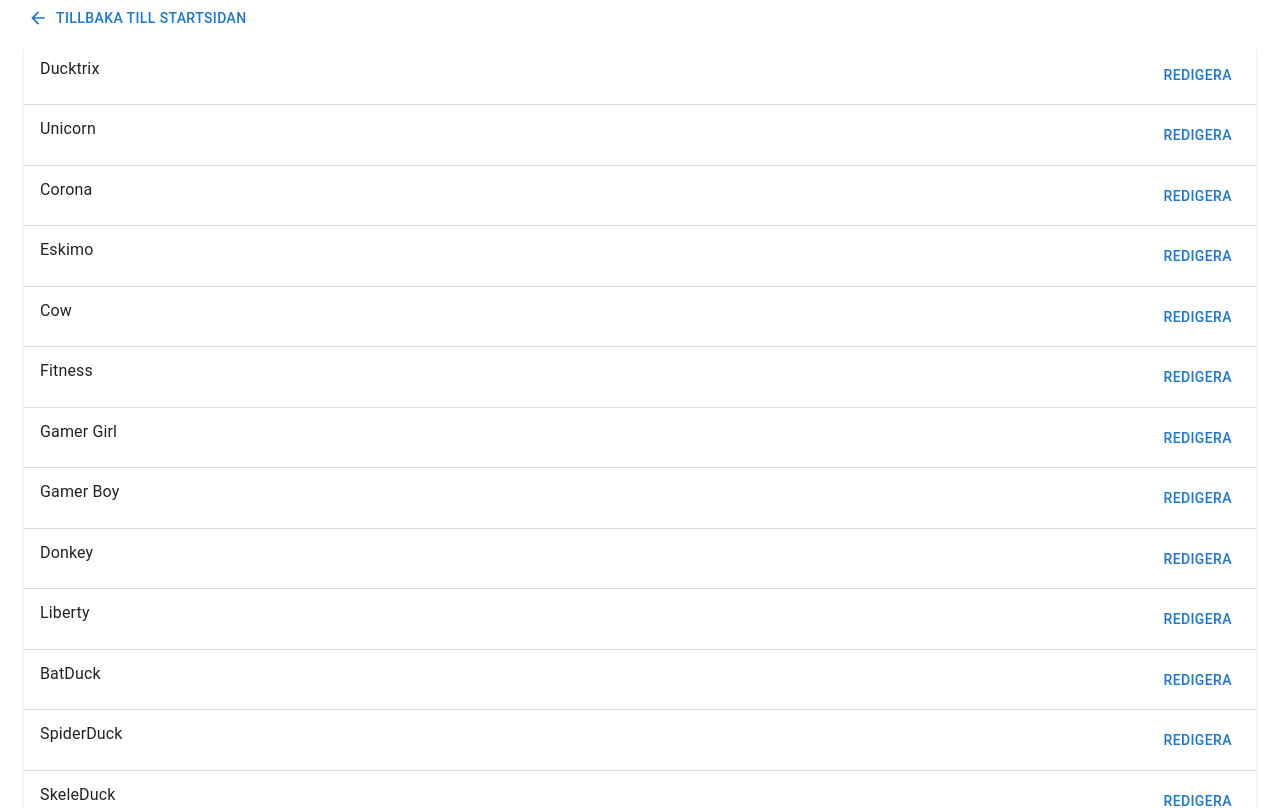
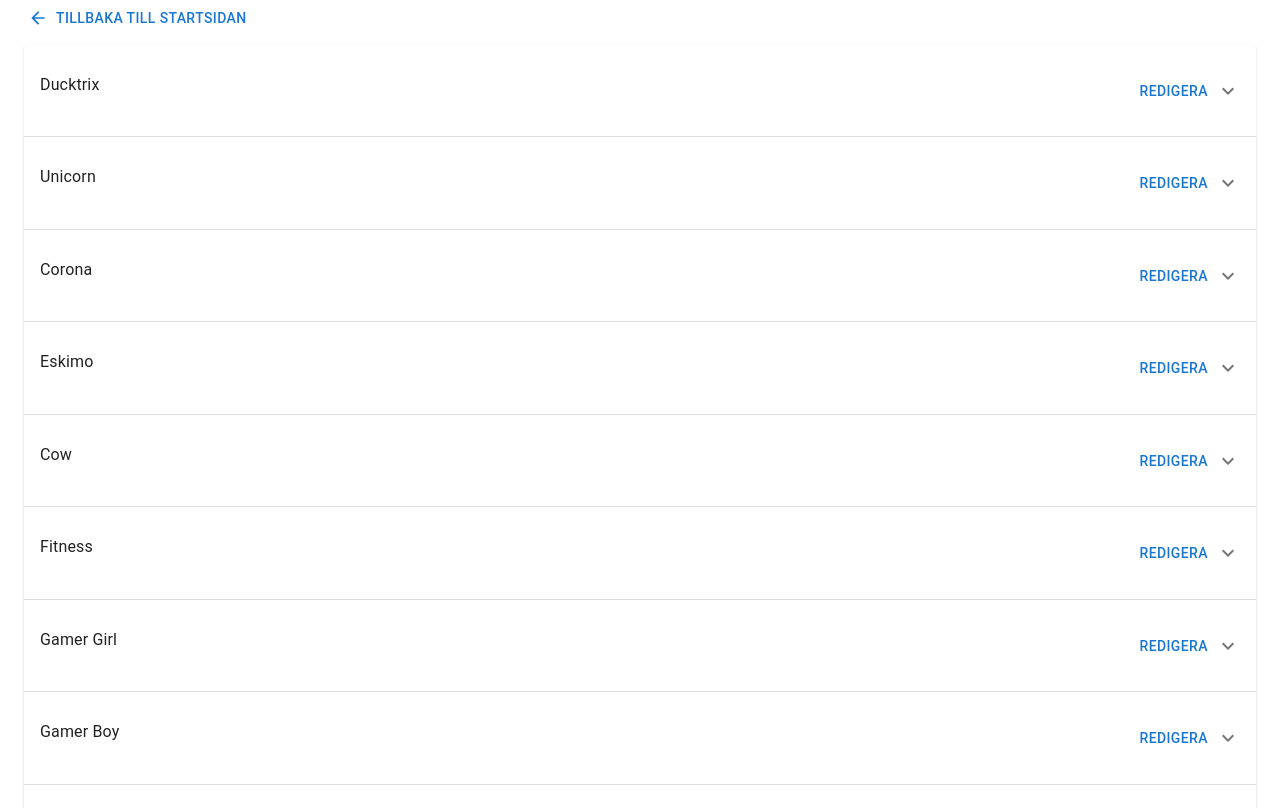
Before and after one commit to OliviaIsberg/ducky, a React (Create React App) app: page /admin in a window 1280 px wide. Shown: the top 808 px of the page. Built offline with nearby package versions, Linux system fonts and the light colour scheme.

Commit message:
Added expand icon in AccordionSummary

```diff
--- a/src/components/AdminPageAccordion.tsx
+++ b/src/components/AdminPageAccordion.tsx
@@ -9,6 +9,7 @@ import {
 import { useReducer, useState } from 'react';
 import { Product } from '../Api/Data';
 import { ProductTypes } from '../contexts/Reducers';
+import ExpandMoreIcon from '@mui/icons-material/ExpandMore';
 
 enum ProductEditReducerType {
   UpdateTitle,
@@ -66,12 +67,13 @@ function AdminPageAccordion({ product, dispatch }: any) {
 
   return (
     <Accordion onChange={handleOpen}>
-      <AccordionSummary>
+      <AccordionSummary expandIcon={<ExpandMoreIcon />}>
         <Box
           sx={{
             display: 'flex',
             justifyContent: 'space-between',
             width: '100%',
+            margin: '1rem 0',
           }}
         >
           {open ? (
@@ -106,11 +108,13 @@ function AdminPageAccordion({ product, dispatch }: any) {
         </Box>
       </AccordionSummary>
       <AccordionDetails>
+        <Box sx={{ margin: '1rem 0' }}>
           <img
             style={{ width: 100, height: 100 }}
             src={productState.imgURL}
             alt=""
           ></img>
+        </Box>
         <Typography sx={{ marginBottom: '2ex' }}>
           Bild URL:
           <input
@@ -124,6 +128,7 @@ function AdminPageAccordion({ product, dispatch }: any) {
             }}
           />
         </Typography>
+        <Box>
           <Typography>Beskrivning</Typography>
           <textarea
             onChange={(e) => {
@@ -134,7 +139,7 @@ function AdminPageAccordion({ product, dispatch }: any) {
             }}
             value={productState.information}
           />
-        <Box>
+          <Box sx={{ margin: '1rem 0' }}>
             <Typography>Redigera pris</Typography>
             {open ? (
               <input
@@ -151,7 +156,8 @@ function AdminPageAccordion({ product, dispatch }: any) {
               <Typography>{productState.title}</Typography>
             )}
           </Box>
-        <Box>
+        </Box>
+        <Box sx={{ margin: '1rem 0' }}>
           <Typography>Redigera kategori</Typography>
           {open ? (
             <input
```
Also changed, not shown: src/pages/AdminPage.tsx (+1 -11 lines). Lines whose indentation alone changed are shown as unchanged.
